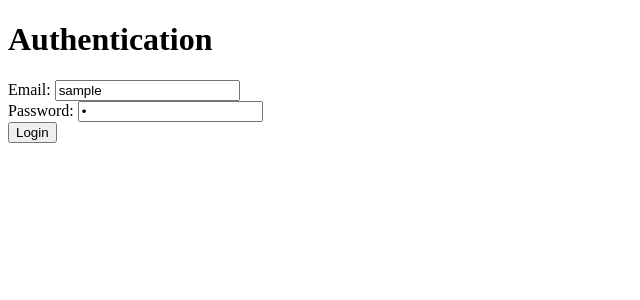
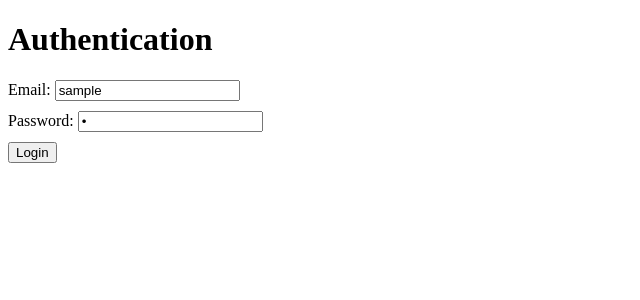
Before and after one commit to M4kar0vAl/business-management-system, a Python web app: template templates/auth/login.html in a window 1280 px wide. Shown: the part 60-360 px from the top of the page, without its empty margins (0-640 px from the left). Run offline with Jinja, Linux system fonts and the light colour scheme; the template is opened without the code that fills it: most values are stand-ins (such as "Sample title", 1, 10 or a date in 2020).

Commit message:
update login page styles

```diff
--- a/templates/auth/login.html
+++ b/templates/auth/login.html
@@ -6,7 +6,7 @@
 
 {% block content %}
     <h1>Authentication</h1>
-    <form action="{{ url_for('login') }}" method="post">
+    <form action="{{ url_for('login') }}" method="post" style="display: flex; flex-direction: column; row-gap: 10px; align-items: start">
         <div>
             <label for="username">Email:</label>
             <input id="username" type="email" name="username" value="{{ form_data.username if form_data is defined else '' }}" required/>
```
